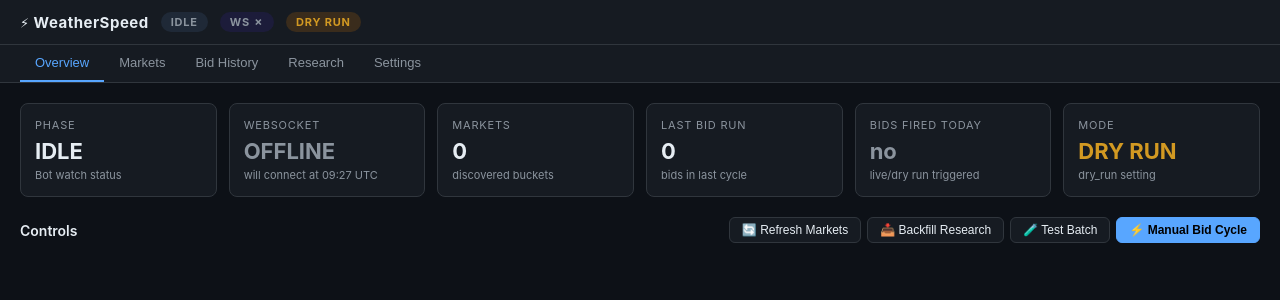
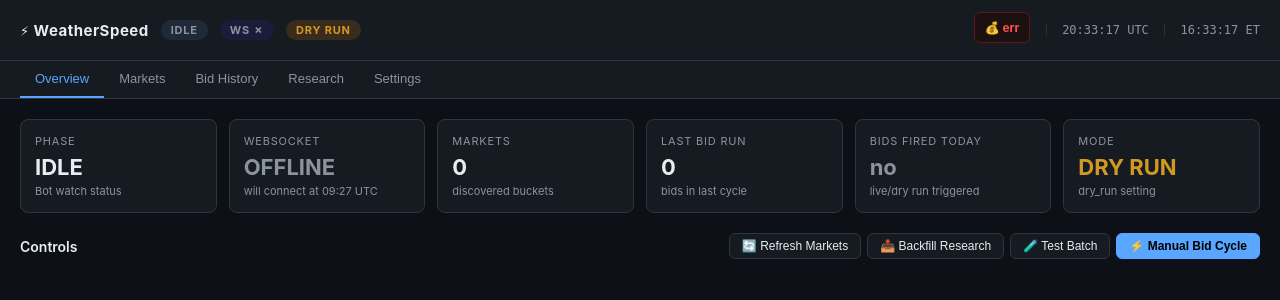
Before and after one commit to ksweatt10/weatherspeed, a Flask app: page / in a window 1280 px wide. Shown: the top 300 px of the page. Run offline with Flask 3, Linux system fonts and the light colour scheme; data that the repository does not hold is empty; parts of the project's set-up code (start-up, migrations or seed data) failed here and were passed over.

Commit message:
Add balance, UTC clock, ET clock to dashboard header
- /api/balance endpoint: fetches Kalshi wallet balance, 60s server-side cache
- Header right cluster: 💰 $xxx.xx | HH:MM:SS UTC | HH:MM:SS ET
- Balance refreshes every 60s; clocks tick every 1s via JS Date
- Removed stale server-ts element

Co-Authored-By: Claude Sonnet 4.6 <noreply@anthropic.com>

```diff
--- a/app.py
+++ b/app.py
@@ -12,6 +12,10 @@ from db.models import (init_db, get_bid_history, get_market_timing_history,
                         get_session_log)
 
 app = Flask(__name__)
+
+# ── Balance cache (refresh at most once per 60s) ──────────────────────────────
+import time as _time
+_balance_cache: dict = {"value": None, "ts": 0.0}
 
 
 def _et_date() -> str:
@@ -95,6 +99,35 @@ def api_research():
     timing = get_market_timing_history(days=60)
     log    = get_session_log(limit=100)
     return jsonify({"timing": timing, "log": log})
+
+
+@app.get("/api/balance")
+def api_balance():
+    """Return Kalshi wallet balance, cached for 60 s."""
+    import asyncio, threading
+    now = _time.monotonic()
+    if now - _balance_cache["ts"] < 60 and _balance_cache["value"] is not None:
+        return jsonify({"balance": _balance_cache["value"], "cached": True})
+
+    result = {"balance": None, "error": None, "cached": False}
+
+    def _fetch():
+        async def _do():
+            from kalshi.speed_client import SpeedClient
+            async with SpeedClient() as client:
+                return await client.get_balance()
+        try:
+            val = asyncio.run(_do())
+            _balance_cache["value"] = val
+            _balance_cache["ts"]    = _time.monotonic()
+            result["balance"] = val
+        except Exception as e:
+            result["error"] = str(e)
+
+    t = threading.Thread(target=_fetch, daemon=True)
+    t.start()
+    t.join(timeout=5)
+    return jsonify(result)
 
 
 @app.get("/api/settings")
--- a/templates/index.html
+++ b/templates/index.html
@@ -22,7 +22,11 @@ header h1{font-size:15px;font-weight:700;letter-spacing:.5px}
 #dry-badge.live{background:#1c3a1c;color:var(--green)}
 #ws-badge{background:#1c1c3a;color:var(--muted)}
 #ws-badge.connected{background:#1c2a3a;color:var(--accent)}
-#server-ts{margin-left:auto;color:var(--muted);font-size:11px}
+#header-right{margin-left:auto;display:flex;align-items:center;gap:14px;font-size:11px;color:var(--muted);white-space:nowrap}
+#header-balance{color:var(--green);font-weight:700;font-size:12px}
+#header-balance.err{color:var(--red)}
+.hrsep{color:var(--border)}
+#header-utc,#header-et{font-family:monospace;font-size:12px}
 @keyframes pulse{from{opacity:1}to{opacity:.4}}
 
 /* Tabs */
@@ -126,7 +130,13 @@ input:checked+.slider:before{transform:translateX(18px)}
   <span id="phase-badge" class="badge IDLE">IDLE</span>
   <span id="ws-badge" class="badge">WS —</span>
   <span id="dry-badge" class="badge">DRY RUN</span>
-  <span id="server-ts">—</span>
+  <div id="header-right">
+    <span id="header-balance">💰 —</span>
+    <span class="hrsep">|</span>
+    <span id="header-utc">— UTC</span>
+    <span class="hrsep">|</span>
+    <span id="header-et">— ET</span>
+  </div>
 </header>
 
 <nav>
@@ -359,8 +369,7 @@ async function pollState() {
     wb.textContent = wsc ? `WS ✓ ${ws.tickers}t` : "WS ✗";
     wb.className   = wsc ? "badge connected" : "badge";
 
-    document.getElementById("server-ts").textContent =
-      s.server_ts ? "sync " + new Date(s.server_ts * 1000).toISOString().slice(11,19) + " UTC" : "";
+    // server_ts available if needed for debugging
 
     // Overview cards
     document.getElementById("ov-phase").textContent   = s.watch_phase;
@@ -671,6 +680,40 @@ async function triggerTestBatch() {
   }
 }
 
+// ── Clock (ticks every second) ────────────────────────────────────────────────
+function tickClock() {
+  const now = new Date();
+  // UTC
+  const utc = now.toISOString().slice(11, 19);
+  document.getElementById("header-utc").textContent = utc + " UTC";
+  // ET = UTC-4 (EDT) — approximation; close enough for trading display
+  const et = new Date(now.getTime() - 4 * 3600000)
+    .toISOString().slice(11, 19);
+  document.getElementById("header-et").textContent = et + " ET";
+}
+tickClock();
+setInterval(tickClock, 1000);
+
+// ── Balance (fetch on load, then every 60 s) ──────────────────────────────────
+async function pollBalance() {
+  try {
+    const r = await api("/api/balance");
+    const el = document.getElementById("header-balance");
+    if (r.balance !== null && r.balance !== undefined) {
+      el.textContent  = "💰 $" + Number(r.balance).toLocaleString("en-US",
+        {minimumFractionDigits:2, maximumFractionDigits:2});
+      el.className    = "";
+    } else {
+      el.textContent  = "💰 err";
+      el.className    = "err";
+    }
+  } catch(e) {
+    document.getElementById("header-balance").textContent = "💰 —";
+  }
+}
+pollBalance();
+setInterval(pollBalance, 60000);
+
 // ── Init ──────────────────────────────────────────────────────────────────────
 pollState();
 setInterval(pollState, 4000);
```
